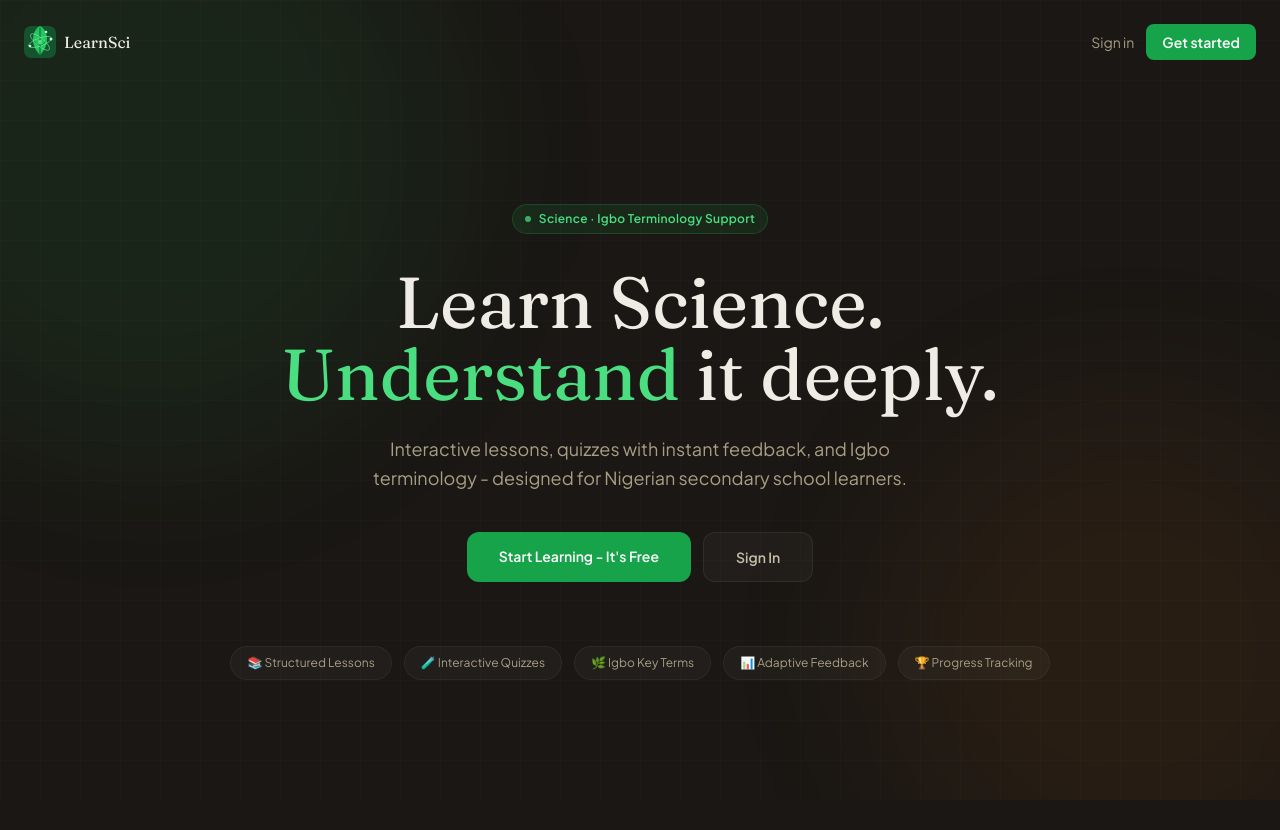
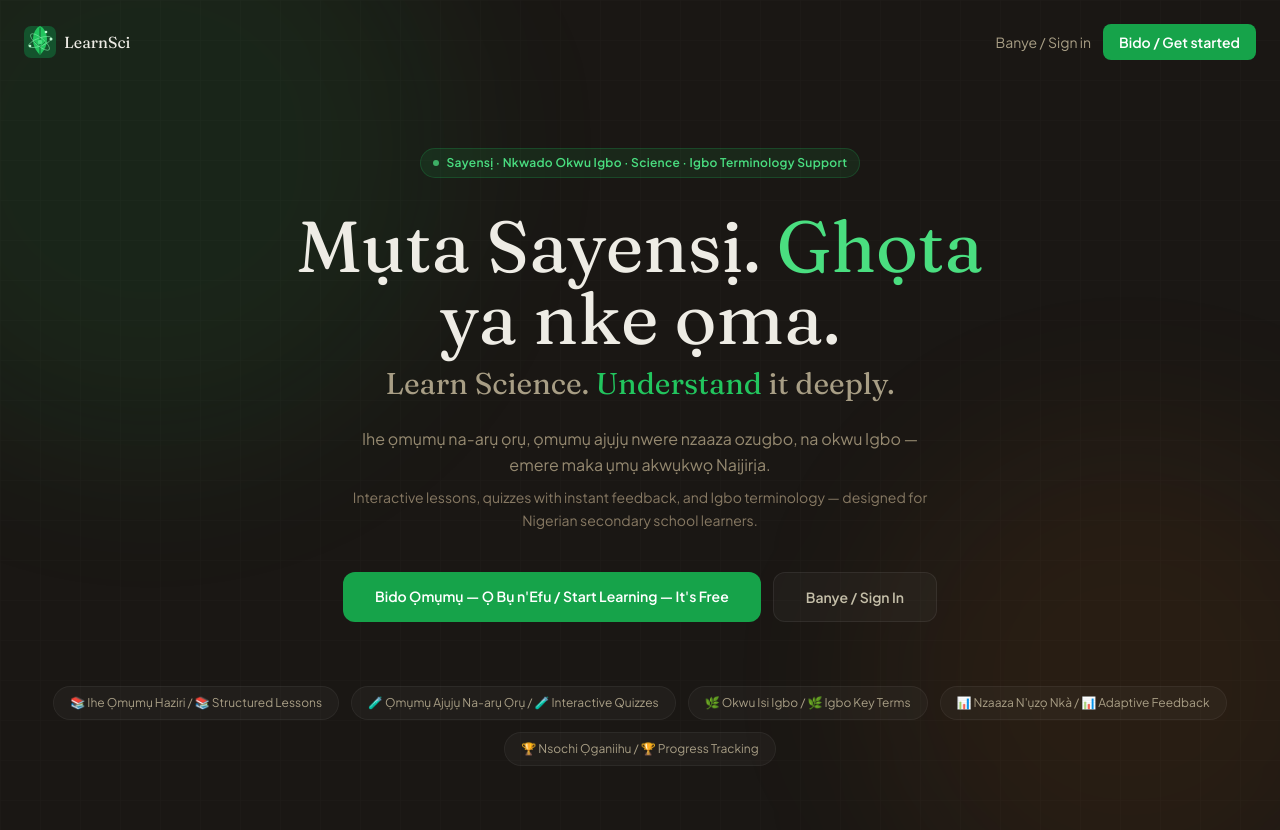
Before and after one commit to vin-jex/LearnSci, a Next.js app: page / in a window 1280 px wide. Before the commit the page ends 800 px from the top, so only its background shows below. Built offline with nearby package versions, Linux system fonts and the light colour scheme; no server answers.

Commit message:
feat(home): make landing page fully bilingual — Igbo and English shown together, no toggle needed

```diff
--- a/app/page.tsx
+++ b/app/page.tsx
@@ -4,9 +4,22 @@ import { authOptions } from "@/lib/auth";
 import { redirect } from "next/navigation";
 import Image from "next/image";
 
+// Note: This is a server component — Igbo toggle only applies to client components.
+// The landing page uses static bilingual content arrays so both languages are always shown,
+// OR you can wrap in a client component. Here we keep it as a clean server page and let
+// the user switch language once they enter the app.
+
 export default async function HomePage() {
   const session = await getServerSession(authOptions);
   if (session) redirect("/dashboard");
+
+  const features = [
+    { en: "📚 Structured Lessons", ig: "📚 Ihe Ọmụmụ Haziri" },
+    { en: "🧪 Interactive Quizzes", ig: "🧪 Ọmụmụ Ajụjụ Na-arụ Ọrụ" },
+    { en: "🌿 Igbo Key Terms", ig: "🌿 Okwu Isi Igbo" },
+    { en: "📊 Adaptive Feedback", ig: "📊 Nzaaza N'ụzọ Nkà" },
+    { en: "🏆 Progress Tracking", ig: "🏆 Nsochi Ọganiihu" },
+  ];
 
   return (
     <div className='min-h-screen bg-ink-950 flex flex-col relative overflow-hidden'>
@@ -45,13 +58,13 @@ export default async function HomePage() {
             href='/login'
             className='text-sm text-ink-400 hover:text-ink-200 font-body transition-colors'
           >
-            Sign in
+            Banye / Sign in
           </Link>
           <Link
             href='/register'
             className='text-sm bg-forest-600 hover:bg-forest-500 text-white font-body font-semibold px-4 py-2 rounded-lg transition-colors duration-200'
           >
-            Get started
+            Bido / Get started
           </Link>
         </div>
       </nav>
@@ -60,18 +73,22 @@ export default async function HomePage() {
         <div className='inline-flex items-center gap-2 px-3 py-1.5 rounded-full bg-forest-500/10 border border-forest-500/20 mb-8 animate-fade-up'>
           <div className='w-1.5 h-1.5 rounded-full bg-forest-400 animate-pulse' />
           <span className='text-xs font-semibold text-forest-400 tracking-wide'>
-            Science · Igbo Terminology Support
+            Sayensị · Nkwado Okwu Igbo · Science · Igbo Terminology Support
           </span>
         </div>
 
-        <h1 className='font-display text-5xl md:text-7xl text-ink-100 leading-tight max-w-3xl mb-6 animate-fade-up'>
-          Learn Science. <span className='text-forest-400'>Understand</span> it
-          deeply.
+        <h1 className='font-display text-5xl md:text-7xl text-ink-100 leading-tight max-w-3xl mb-3 animate-fade-up'>
+          Mụta Sayensị. <span className='text-forest-400'>Ghọta</span> ya nke ọma.
         </h1>
+        <p className='font-display text-2xl md:text-3xl text-ink-400 leading-tight max-w-3xl mb-6 animate-fade-up'>
+          Learn Science. <span className='text-forest-500'>Understand</span> it deeply.
+        </p>
 
-        <p className='text-lg text-ink-400 font-body max-w-xl leading-relaxed mb-10 animate-fade-up'>
-          Interactive lessons, quizzes with instant feedback, and Igbo
-          terminology - designed for Nigerian secondary school learners.
+        <p className='text-base text-ink-500 font-body max-w-xl leading-relaxed mb-2 animate-fade-up'>
+          Ihe ọmụmụ na-arụ ọrụ, ọmụmụ ajụjụ nwere nzaaza ozugbo, na okwu Igbo — emere maka ụmụ akwụkwọ Naịjirịa.
+        </p>
+        <p className='text-sm text-ink-600 font-body max-w-xl leading-relaxed mb-10 animate-fade-up'>
+          Interactive lessons, quizzes with instant feedback, and Igbo terminology — designed for Nigerian secondary school learners.
         </p>
 
         <div className='flex flex-col sm:flex-row gap-3 animate-fade-up'>
@@ -79,29 +96,23 @@ export default async function HomePage() {
             href='/register'
             className='px-8 py-3.5 bg-forest-600 hover:bg-forest-500 text-white font-body font-semibold rounded-xl transition-colors duration-200 text-sm'
           >
-            Start Learning - It&apos;s Free
+            Bido Ọmụmụ — Ọ Bụ n&apos;Efu / Start Learning — It&apos;s Free
           </Link>
           <Link
             href='/login'
             className='px-8 py-3.5 glass-card hover:bg-white/5 text-ink-300 font-body font-semibold rounded-xl transition-colors duration-200 text-sm'
           >
-            Sign In
+            Banye / Sign In
           </Link>
         </div>
 
         <div className='mt-16 flex flex-wrap gap-3 justify-center animate-fade-up'>
-          {[
-            "📚 Structured Lessons",
-            "🧪 Interactive Quizzes",
-            "🌿 Igbo Key Terms",
-            "📊 Adaptive Feedback",
-            "🏆 Progress Tracking",
-          ].map((f) => (
+          {features.map((f) => (
             <span
-              key={f}
+              key={f.en}
               className='px-4 py-2 rounded-full glass-card text-xs font-body text-ink-400 border border-white/5'
             >
-              {f}
+              {f.ig} / {f.en}
             </span>
           ))}
         </div>
```
